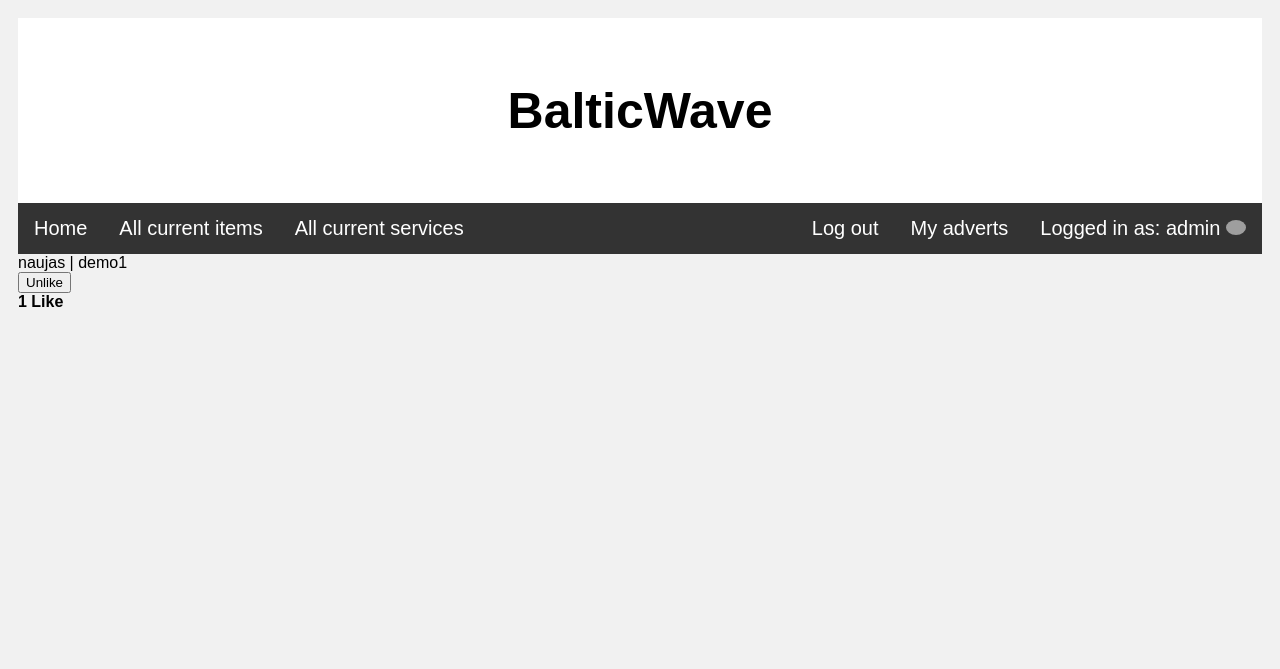
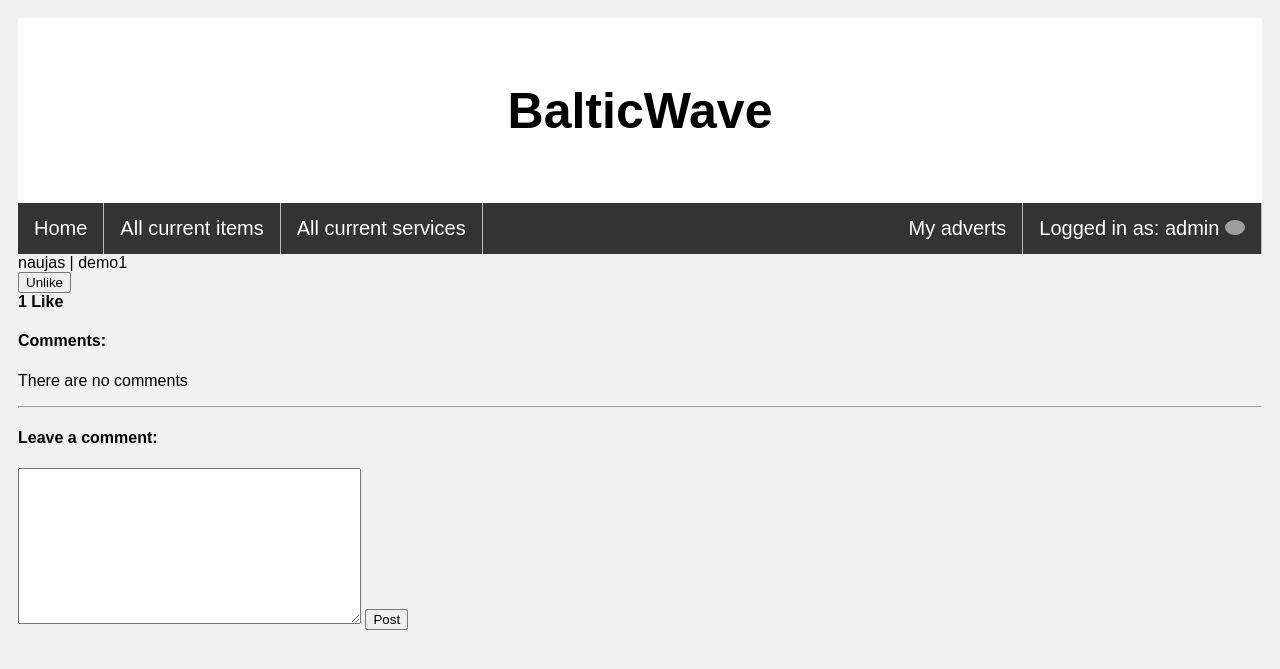
Before and after one commit to Gedasikas/DjangoBalticWave, a Django app: page /balticwave/products/8 in a window 1280 px wide. Shown: the top 669 px of the page. Run offline with Django 4.2, Linux system fonts and the light colour scheme; a user stored in the database is signed in; data comes from the database, SQL or seed files in the repository; both versions use the stored data as it was after the commit; grey boxes are pictures that could not be loaded.

Commit message:
Comment section

```diff
--- a/mysite/balticwave/admin.py
+++ b/mysite/balticwave/admin.py
@@ -1,5 +1,5 @@
 from django.contrib import admin
-from .models import Profile, Product, Service, ServiceType, ProductType
+from .models import Profile, Product, Service, ServiceType, ProductType, ProductReview
 
 
 class ProductAdmin(admin.ModelAdmin):
@@ -27,6 +27,9 @@ class ServiceInline(admin.TabularInline):
     can_delete = False
     extra = 0
 
+class ProductReviewAdmin(admin.ModelAdmin):
+    list_display = ('product', 'date_created', 'reviewer', 'content')
+
 
 
 admin.site.register(Profile)
@@ -34,3 +37,4 @@ admin.site.register(Product, ProductAdmin)
 admin.site.register(Service, ServiceAdmin)
 admin.site.register(ServiceType)
 admin.site.register(ProductType)
+admin.site.register(ProductReview, ProductReviewAdmin)
--- a/mysite/balticwave/forms.py
+++ b/mysite/balticwave/forms.py
@@ -1,7 +1,12 @@
-from .models import Profile, Product
+from .models import Profile, Product, ProductReview
 from django import forms
 from django.contrib.auth.models import User
 
+class ProductReviewForm(forms.ModelForm):
+    class Meta:
+        model = ProductReview
+        fields = ('content', 'product', 'reviewer',)
+        widgets = {'product': forms.HiddenInput(), 'reviewer': forms.HiddenInput()}
 class DateInput(forms.DateInput):
     input_type = 'date'
 class UserUpdateForm(forms.ModelForm):
--- a/mysite/balticwave/models.py
+++ b/mysite/balticwave/models.py
@@ -81,6 +81,14 @@ class ProductType(models.Model):
     def __str__(self):
         return self.product_type_name
 
+class ProductReview(models.Model):
+    product = models.ForeignKey('Product', on_delete=models.SET_NULL, null=True, blank=True, related_name='productreview')
+    reviewer = models.ForeignKey(User, on_delete=models.SET_NULL, null=True, blank=True)
+    date_created = models.DateTimeField(auto_now_add=True)
+    content = models.TextField('Review', max_length=2000)
+
+    class Meta:
+        ordering = ['-date_created']
 
 class Profile(models.Model):
     user = models.OneToOneField(User, on_delete=models.CASCADE)
--- a/mysite/balticwave/static/css/style.css
+++ b/mysite/balticwave/static/css/style.css
@@ -47,6 +47,7 @@ nav ul {
 
 nav li {
   float: left;
+  border-right:1px solid #bbb;
 }
 
 nav li a {
--- a/mysite/balticwave/templates/base.html
+++ b/mysite/balticwave/templates/base.html
@@ -15,16 +15,22 @@
         <li><a href="{% url 'products' %}">All current items</a></li>
         <li><a href="{% url 'services' %}">All current services</a></li>
         {% if user.is_authenticated %}
-        <li style="float:right"><a href="{% url 'profile' %}">Logged in as: {{ user.get_username }} <img class="navprofilepic" src="{{ user.profile.profile_pic.url }}" ></a></li>
+        <li class="dropdown" style="float:right">
+            <a href="javascript:void(0)" class="dropbtn">Logged in as: {{ user.get_username }} <img
+                    class="navprofilepic" src="{{ user.profile.profile_pic.url }}"></a>
+            <div class="dropdown-content">
+                <a href="{% url 'profile' %}"> Update profile</a>
+                <a href="{% url 'logout'%}?next=/balticwave">Log out</a>
+            </div>
+        </li>
         <li class="dropdown" style="float:right">
             <a href="javascript:void(0)" class="dropbtn">My adverts</a>
             <div class="dropdown-content">
-            <a href="{% url 'advert-list' %}">All</a>
-            <a href="{% url 'my-products' %}">My items</a>
-            <a href="{% url 'my-services' %}">My services</a>
+                <a href="{% url 'advert-list' %}">All</a>
+                <a href="{% url 'my-products' %}">My items</a>
+                <a href="{% url 'my-services' %}">My services</a>
             </div>
         </li>
-        <li style="float:right"><a href="{% url 'logout'%}?next=/balticwave">Log out</a></li>
         {% else %}
         <li style="float:right"><a href="{% url 'login'%}?next={{request.path}}">Log in</a></li>
         <li style="float:right"><a href="{% url 'register'%}"> Register</a></li>
--- a/mysite/balticwave/templates/home.html
+++ b/mysite/balticwave/templates/home.html
@@ -14,10 +14,7 @@
 {% for latest_prod in latest_prod %}
 <ul>
     <li><a href="{% url 'product-detail' latest_prod.id %}"> {{ latest_prod }} | {{ latest_prod.insDate }} </a></li>
+<hr>
 </ul>
-<hr>
 {% endfor %}
-
-
-
 {% endblock %}
--- a/mysite/balticwave/templates/product_detail.html
+++ b/mysite/balticwave/templates/product_detail.html
@@ -3,16 +3,40 @@
 {% block content %}
 {{ product }}
 {% if user.is_authenticated %}
-  <form action="{% url 'product_like' object.id %}" method="POST">
+<form action="{% url 'product_like' object.id %}" method="POST">
     {% csrf_token %}
     {% if post_is_liked %}
     <button type="submit" name="blogpost_id" value="{{product.id}}">Unlike</button>
     {% else %}
     <button type="submit" name="blogpost_id" value="{{product.id}}">Like</button>
     {% endif %}
-  </form>
+</form>
 {% else %}
-  <a href="{% url 'login' %}?next={{request.path}}">Log in to like this item!</a><br>
+<a href="{% url 'login' %}?next={{request.path}}">Log in to like this item!</a><br>
 {% endif %}
 <strong>{{ number_of_likes }} Like{{ number_of_likes|pluralize }}</strong>
+<br>
+
+<h4>Comments:</h4>
+{% if product.productreview.all %}
+{% for review in product.productreview.all %}
+<hr>
+<strong>{{ review.reviewer }}</strong>, <em>{{ review.date_created}}</em>
+<p>{{ review.content }}</p>
+{% endfor %}
+{% else %}
+<p>There are no comments</p>
+
+{% endif %}
+{% if user.is_authenticated %}
+<div class="fieldWrapper">
+    <hr>
+    <h4>Leave a comment:</h4>
+    <form action="" method="post">
+        {% csrf_token %}
+        {{ form.content }}
+        <input type="submit" value="Post">
+    </form>
+</div>
+{% endif %}
 {% endblock %}
--- a/mysite/balticwave/views.py
+++ b/mysite/balticwave/views.py
@@ -1,6 +1,8 @@
 from django.http import HttpResponseRedirect
 from django.shortcuts import render, redirect
 from django.views import generic
+from django.views.generic.edit import FormMixin
+
 from .models import Product, Service
 from django.db.models import Q
 from django.contrib.auth.mixins import LoginRequiredMixin, UserPassesTestMixin
@@ -8,10 +10,9 @@ from django.contrib.auth.forms import User
 from django.views.decorators.csrf import csrf_protect
 from django.contrib import messages
 from django.contrib.auth.decorators import login_required
-from .forms import UserUpdateForm, ProfileUpdateForm
-from django.shortcuts import get_object_or_404
-from django.views.generic import DetailView, CreateView
-from .forms import UserProductCreateUpdateForm
+from .forms import UserUpdateForm, ProfileUpdateForm, ProductReviewForm
+from django.shortcuts import render, get_object_or_404
+from django.views.generic import DetailView
 from .filters import ProductFilter
 from django.urls import reverse
 
@@ -39,10 +40,28 @@ class ProductListView(generic.ListView):
         return context
 
 
-class ProductDetailView(generic.DetailView):
+class ProductDetailView(FormMixin, generic.DetailView):
     model = Product
     template_name = 'product_detail.html'
     context_object_name = 'product'
+    form_class = ProductReviewForm
+
+    def get_success_url(self):
+        return reverse('product-detail', kwargs={'pk': self.object.id})
+
+    def post(self, request, *args, **kwargs):
+        self.object = self.get_object()
+        form = self.get_form()
+        if form.is_valid():
+            return self.form_valid(form)
+        else:
+            return self.form_invalid(form)
+
+    def form_valid(self, form):
+        form.instance.product = self.object
+        form.instance.reviewer = self.request.user
+        form.save()
+        return super(ProductDetailView, self).form_valid(form)
 
     def get_context_data(self, **kwargs):
         data = super().get_context_data(**kwargs)
```
Also changed, not shown: mysite/db.sqlite3.
